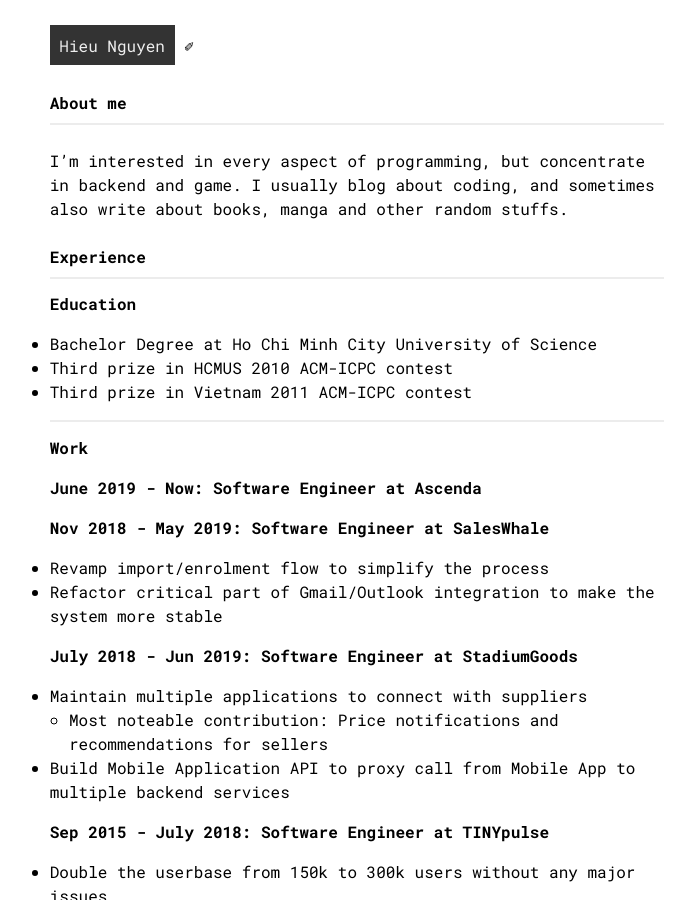
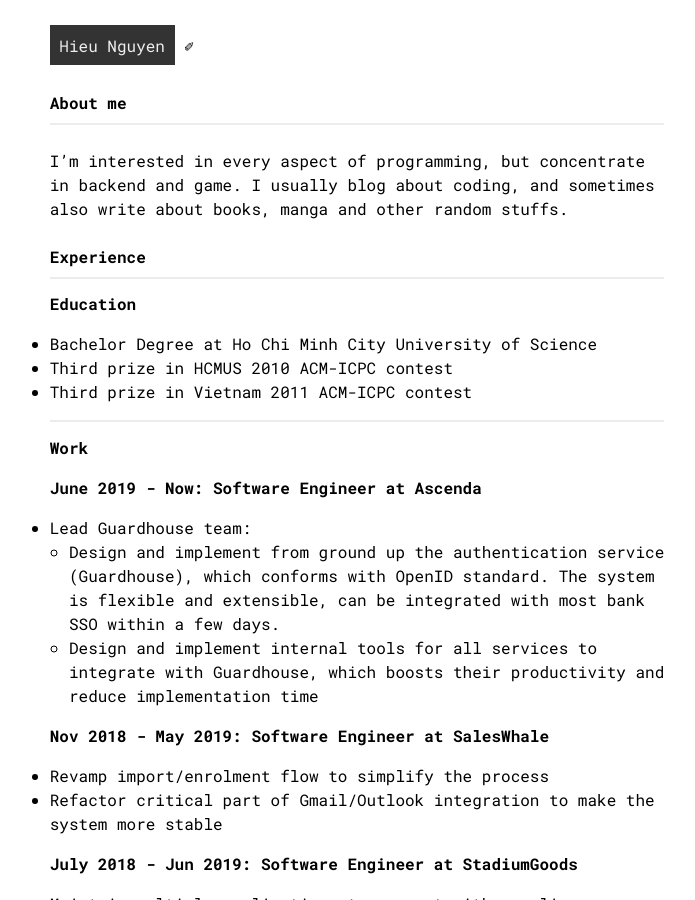
Before and after one commit to hieuk09/hieuk09.github.io, a Jekyll site: the page built from about/index.md, in a window 1280 px wide and 900 px high. Shown: the whole window, without its empty margins (283-978 px from the left). Built offline with Jekyll 4.4.1, drawn with Linux system fonts in a browser that asks for light colours.

Commit message:
Add experience at Ascenda

```diff
--- a/about/index.md
+++ b/about/index.md
@@ -22,6 +22,13 @@
 ## Work
 
 ### June 2019 - Now: Software Engineer at Ascenda
+
+- Lead Guardhouse team:
+  - Design and implement from ground up the authentication service (Guardhouse), which conforms
+  with OpenID standard. The system is flexible and extensible, can be integrated
+  with most bank SSO within a few days.
+  - Design and implement internal tools for all services to integrate with
+  Guardhouse, which boosts their productivity and reduce implementation time
 
 ### Nov 2018 - May 2019: Software Engineer at SalesWhale
 
```
